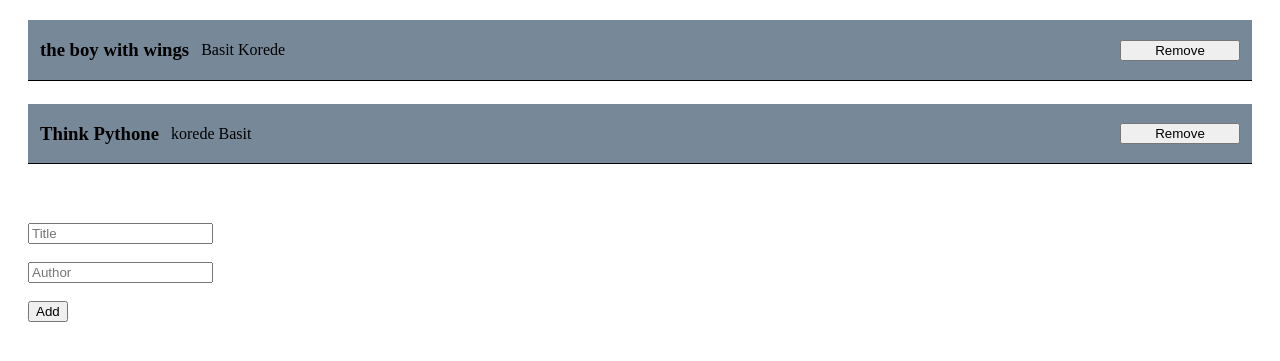
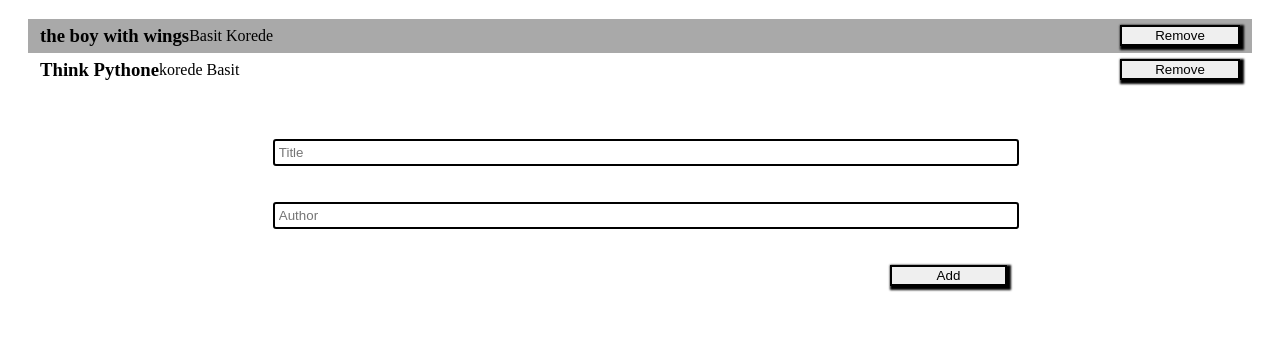
Before and after one commit to BasitKorede/javascript-bookstore, a website: page index.html in a window 1280 px wide. Shown: the part 89-450 px from the top of the page. Drawn offline with Linux system fonts and the light colour scheme.

Commit message:
Add sty;le to fit given template

```diff
--- a/css/style.css
+++ b/css/style.css
@@ -10,12 +10,22 @@
 
 .book-list-item {
   list-style: none;
-  border-bottom: 1px solid #000;
-  background-color: lightslategrey;
-  margin: 23px 0;
-  padding: 0 12px;
-  h
+  background-color: darkgray;
+  padding: 6px 12px;
+}
 
+h3 {
+  padding: 0;
+  margin: 0;
+}
+
+.paragraph {
+  padding: 0;
+  margin: 0;
+}
+
+.book-list-item:nth-child(2n) {
+  background-color: #fff;
 }
 
 .display-flex {
@@ -26,34 +36,27 @@
 
 button {
   cursor: pointer;
-}
-
-.paragraph {
-  margin-left: 12px;
-}
-
-.remove-button {
+  border: 2px solid;
+  box-shadow: 2px 2px 2px 2px #000;
   width: 10%;
   height: 4%;
 }
 
-
-/* body {
-  background-color: black;
+.form {
+  display: flex;
+  width: 60%;
+  text-align: center;
+  flex-direction: column;
+  margin: 0 auto;
 }
 
-.header {
-  color: wheat;
-  font-family: Metal Mania, "Times New Roman", Times, serif;
-  text-align: center;
+.form input {
+  width: 100%;
+  padding: 4px;
+  outline: auto;
 }
 
-form {
- display: grid;
- width: 20%;
- margin: auto;
+.add-button {
+  width: 16%;
+  align-self: flex-end;
 }
-
-button {
-
-} */
--- a/index.html
+++ b/index.html
@@ -14,7 +14,7 @@
     <ul class="book-list">
     </ul>
 
-    <form id="book-form" >
+    <form id="book-form" class="form" >
       <br><br>
       <input type="text" class="title-input" placeholder="Title">
       <br><br>
```
